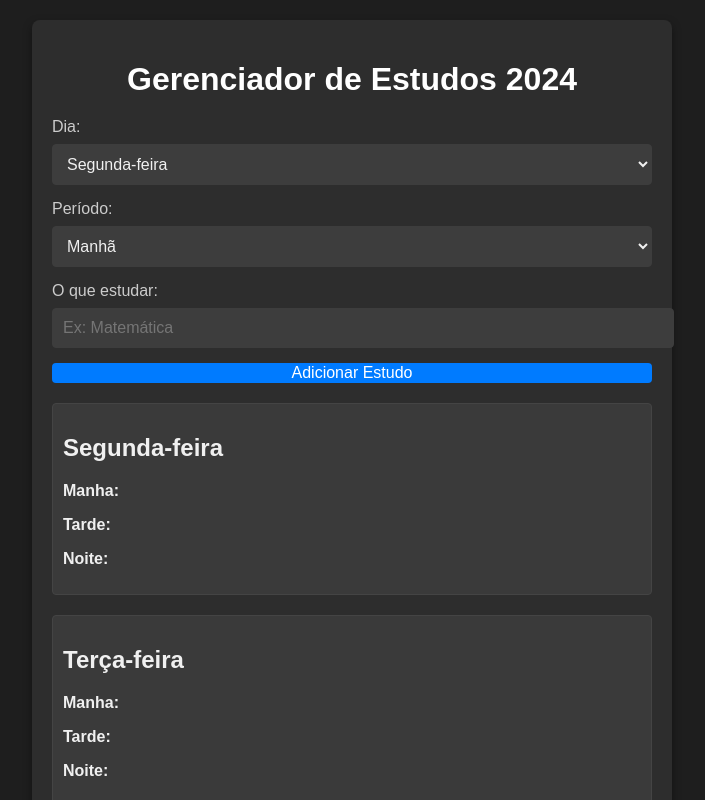
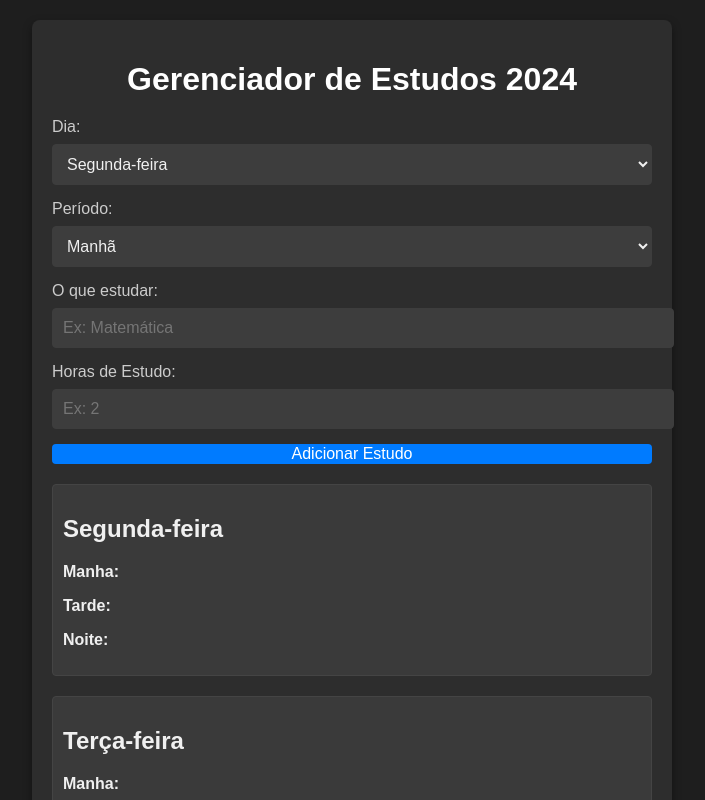
Before and after one commit to marcoslink/atividadeVersionamentoApp, a React (Create React App) app: page / in a window 1280 px wide. Shown: the top 800 px of the page, without its empty margins (288-993 px from the left). Built offline with nearby package versions, Linux system fonts and the light colour scheme.

Commit message:
Nessa versão final eu adicionei a funcionalidade de horas de estudo, assim podendo escolher as horas que você vai estudar e tendo um controle melhor sobre o tempo

```diff
--- a/src/App.js
+++ b/src/App.js
@@ -2,10 +2,8 @@ import React, { useState } from 'react';
 import './App.css';
 
 function App() {
-
   const diasDaSemana = ['Segunda-feira', 'Terça-feira', 'Quarta-feira', 'Quinta-feira', 'Sexta-feira', 'Sábado', 'Domingo'];
 
-  // Atualiza o estado para armazenar arrays de atividades em cada período
   const [estudos, setEstudos] = useState({
     'Segunda-feira': { manha: [], tarde: [], noite: [] },
     'Terça-feira': { manha: [], tarde: [], noite: [] },
@@ -17,28 +15,30 @@ function App() {
   });
 
   const [atividade, setAtividade] = useState('');
+  const [horas, setHoras] = useState(''); // Estado para armazenar as horas de estudo
   const [diaSelecionado, setDiaSelecionado] = useState('Segunda-feira');
   const [periodoSelecionado, setPeriodoSelecionado] = useState('manha');
 
-  // Função para adicionar uma atividade ao período e dia selecionado
   const adicionarAtividade = () => {
-    if (!atividade) return;
+    if (!atividade || !horas) return;
+
+    const estudoCompleto = `${atividade} - ${horas} horas`;
 
     setEstudos((prevEstudos) => ({
       ...prevEstudos,
       [diaSelecionado]: {
         ...prevEstudos[diaSelecionado],
-        [periodoSelecionado]: [...prevEstudos[diaSelecionado][periodoSelecionado], atividade], // Adiciona a atividade ao array
+        [periodoSelecionado]: [...prevEstudos[diaSelecionado][periodoSelecionado], estudoCompleto],
       },
     }));
     setAtividade('');
+    setHoras('');
   };
 
-  // Função para remover uma atividade específica
   const removerAtividade = (dia, periodo, index) => {
     setEstudos((prevEstudos) => {
       const novasAtividades = [...prevEstudos[dia][periodo]];
-      novasAtividades.splice(index, 1); // Remove a atividade pelo índice
+      novasAtividades.splice(index, 1);
       return {
         ...prevEstudos,
         [dia]: {
@@ -87,6 +87,15 @@ function App() {
           onChange={(e) => setAtividade(e.target.value)}
           placeholder="Ex: Matemática"
         />
+
+        <label>Horas de Estudo:</label>
+        <input
+          type="number"
+          value={horas}
+          onChange={(e) => setHoras(e.target.value)}
+          placeholder="Ex: 2"
+        />
+
         <button onClick={adicionarAtividade}>Adicionar Estudo</button>
       </div>
 
@@ -109,7 +118,7 @@ function App() {
         </div>
       ))}
       <button className="limpar-button" onClick={limparEstudos}>
-        <i className='bx bxs-trash'></i> Limpar Estudos
+        Limpar Estudos
       </button>
     </div>
   );
```
